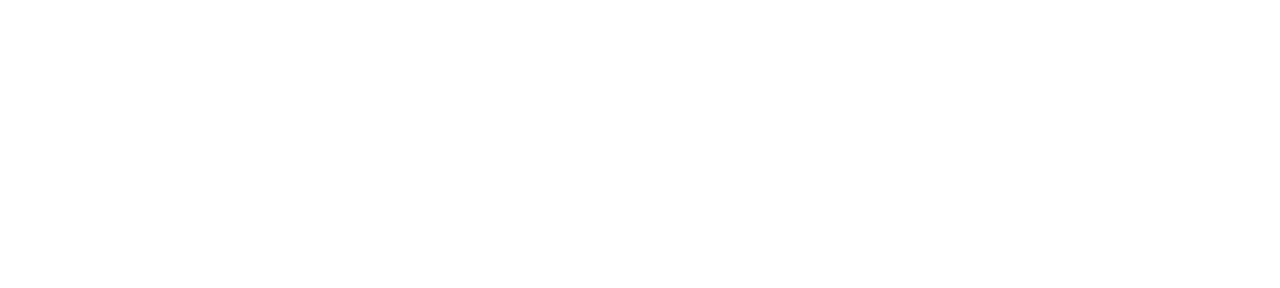
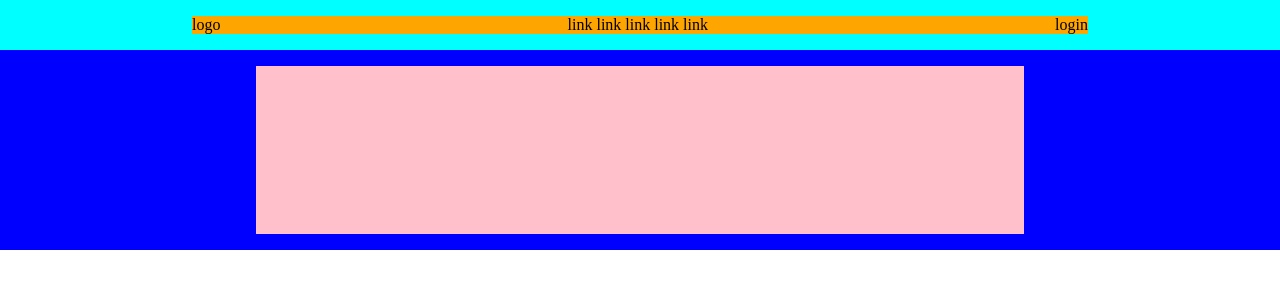
Before and after one commit to Alessandra-Casu/htmlcss-struttura-discord, a plain HTML site: page index.html in a window 1280 px wide. Drawn offline with Linux system fonts and the light colour scheme.

Commit message:
add header

```diff
--- a/assets/style.css
+++ b/assets/style.css
@@ -3,3 +3,36 @@
     padding: 0;
     box-sizing: border-box;
 }
+body{
+    max-width: 100%;
+}
+
+.container{
+    display: flex;
+    justify-content: center;
+    background-color: aqua;
+    padding-top: 1rem;
+    padding-bottom: 1rem;
+
+}
+.nav-top{
+    width: 70%;
+    margin-inline: auto;
+    display: flex;
+    background-color: orange;
+    justify-content: space-between;
+}
+
+.container2{
+    background-color: blue;
+    display: flex;
+    justify-content: center;
+    height: 200px;
+    padding-top: 1rem;
+    padding-bottom: 1rem;
+}
+
+.blocco{
+    background-color: pink;
+    width: 60%;
+}
--- a/index.html
+++ b/index.html
@@ -8,7 +8,20 @@
     <link rel="stylesheet" href="assets/style.css">
 </head>
 <body>
-    <header></header>
+    <header>
+        <div class="container">
+            <div class="nav-top">
+                    <div>logo</div>
+                    <div>link link link link link</div>
+                    <div>login</div>
+            </div>
+        </div>
+        <div class="container2">
+            <div class="blocco">
+
+            </div>
+        </div>
+    </header>
     <main></main>
     <footer></footer>
 </body>
```
